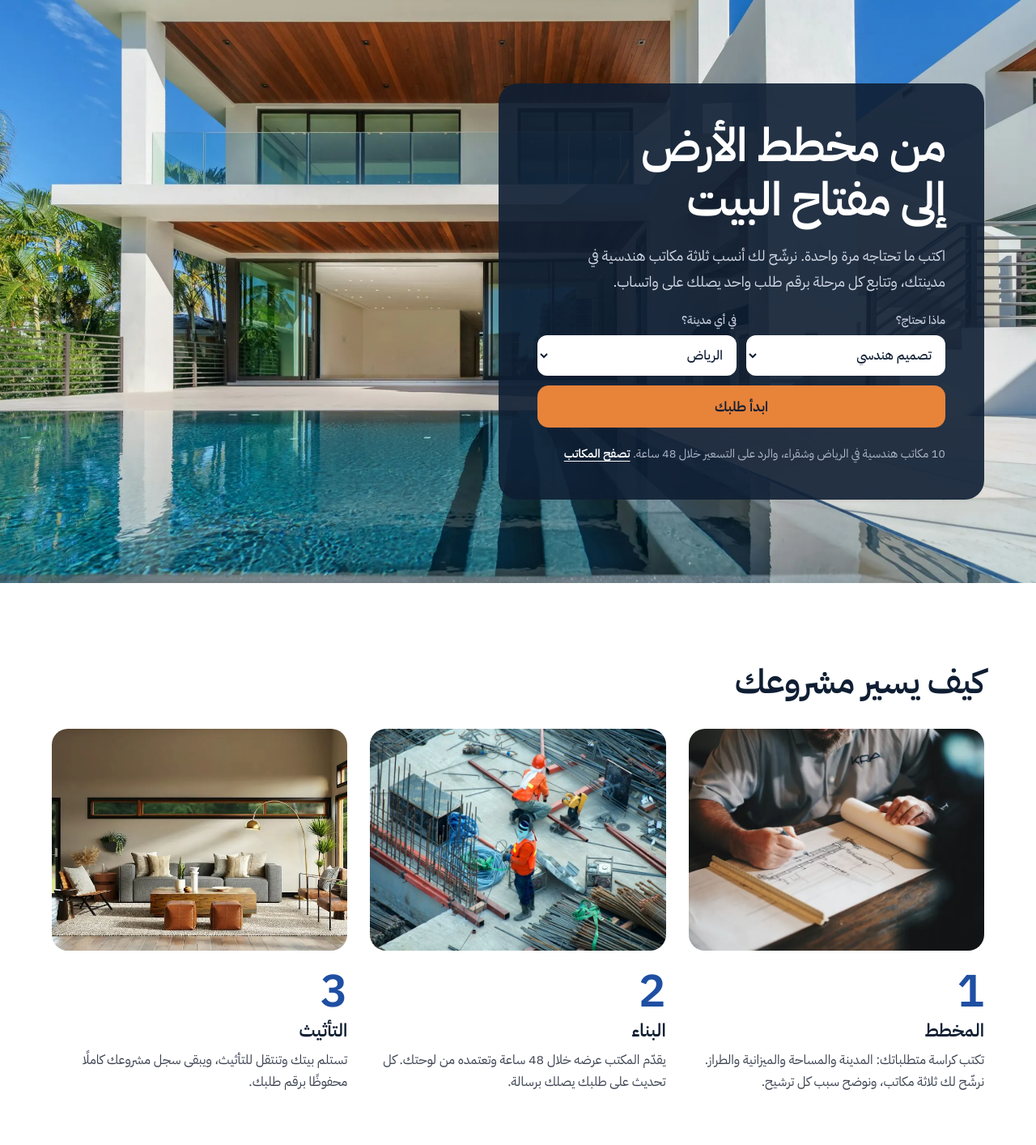
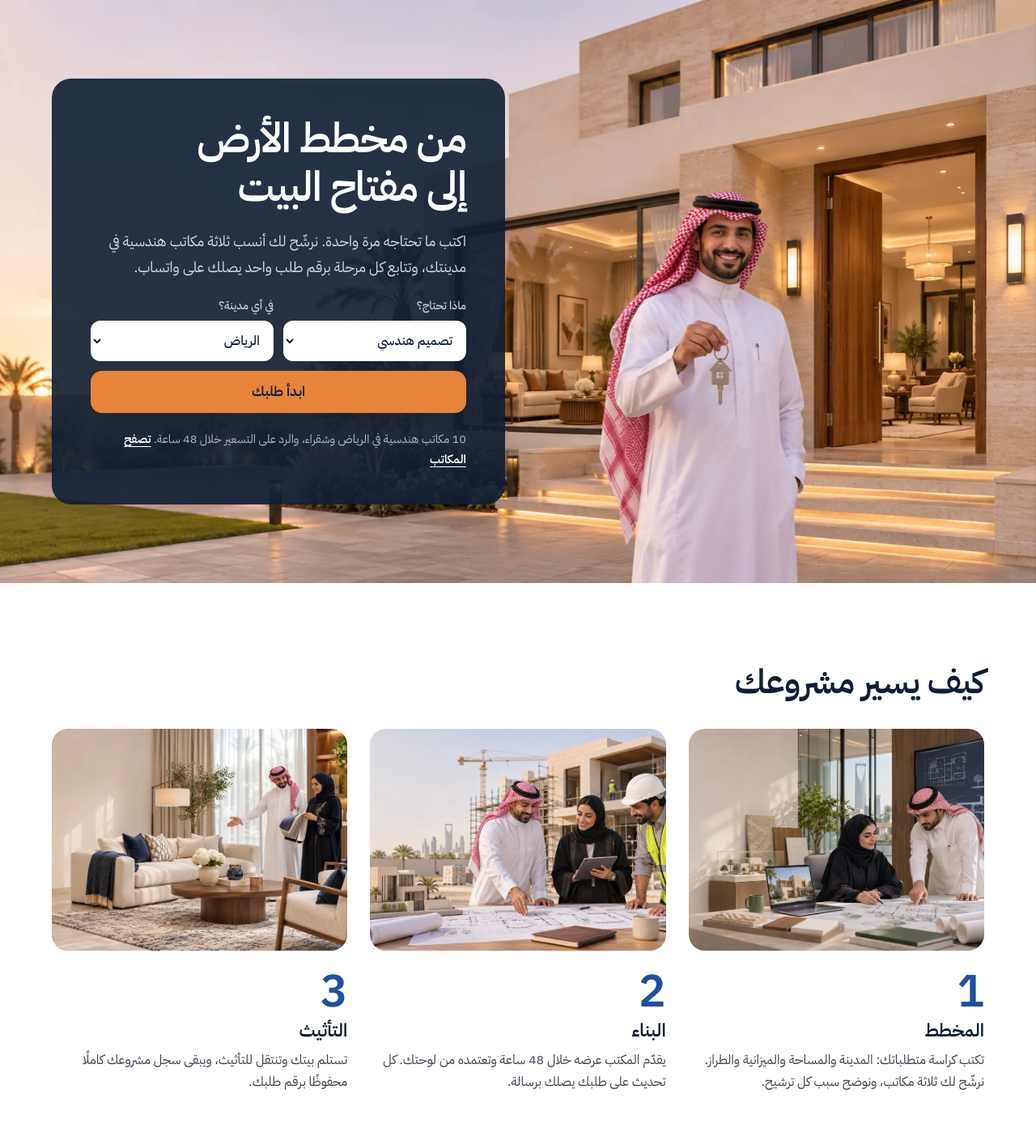
Before and after one commit to trkyalsman11-hub/-, a Flask app: page / in a window 1280 px wide. Shown: the part 73-1487 px from the top of the page at 81% size. Run offline with Flask 3, Linux system fonts and the light colour scheme; data comes from the database, SQL or seed files in the repository; data that the repository does not hold is empty; some libraries are stand-ins or nearby versions; some web fonts are replaced.

Commit message:
استخدام صور صاحب المنصة في الرئيسية
- الواجهة: مالك يحمل مفتاح بيته أمام فيلته، واللوحة تنتقل لليسار حتى لا تغطيه
- المراحل الثلاث بصور سعودية: المكتب الهندسي، موقع البناء، اختيار أثاث المجلس
- حذف صور Unsplash المستبدلة وتحديث CREDITS.md

Co-Authored-By: Claude Opus 5.5 <noreply@anthropic.com>
Claude-Session: https://claude.ai/code/session_015erTVDzU7di3Ld9683dzu9

```diff
--- a/static/style.css
+++ b/static/style.css
@@ -379,11 +379,11 @@ h2.big{font-size:clamp(1.6rem,3.2vw,2.1rem);margin-top:4px}
 
 /* الواجهة */
 .h-hero{position:relative;isolation:isolate;background:var(--ink);color:#fff;overflow:hidden}
-.h-hero-img{display:block;aspect-ratio:3/2}
-.h-hero-img img{display:block;width:100%;height:100%;object-fit:cover;object-position:35% 60%}
+.h-hero-img{display:block;aspect-ratio:16/9}
+.h-hero-img img{display:block;width:100%;height:100%;object-fit:cover;object-position:70% 40%}
 .h-hero-in{padding-block:28px 40px}
 .h-panel{display:flex;flex-direction:column;gap:20px}
-.h-panel h1{font:700 clamp(2.3rem,4.6vw,3.6rem)/1.15 var(--f-display);letter-spacing:-1px;margin:0}
+.h-panel h1{font:700 clamp(2.3rem,4.2vw,3.2rem)/1.18 var(--f-display);letter-spacing:-1px;margin:0}
 .h-lead{font-size:clamp(1.05rem,1.4vw,1.2rem);line-height:1.8;color:#D3DAE6;max-width:44ch}
 .h-form{display:grid;grid-template-columns:1fr 1fr;gap:12px}
 .h-form label{color:#C6CEDC;font-size:14px}
@@ -396,7 +396,7 @@ h2.big{font-size:clamp(1.6rem,3.2vw,2.1rem);margin-top:4px}
   .h-hero{min-height:min(90vh,860px);display:flex;align-items:center}
   .h-hero-img{position:absolute;inset:0;z-index:-1;aspect-ratio:auto}
   .h-hero-in{width:100%;padding-block:64px}
-  .h-panel{max-width:600px;padding:44px 48px;border-radius:24px;background:rgba(15,30,51,.9)}
+  .h-panel{max-width:560px;margin-inline-start:auto;padding:44px 48px;border-radius:24px;background:rgba(15,30,51,.9)}
 }
 @media (max-width:480px){.h-form{grid-template-columns:1fr}}
 /* الحركة الوحيدة: ظهور الواجهة عند التحميل */
--- a/templates/index.html
+++ b/templates/index.html
@@ -9,15 +9,15 @@
   "areaServed": ["الرياض", "شقراء"],
   "address": {"@type": "PostalAddress", "addressLocality": "الرياض", "addressCountry": "SA"}
 }|tojson }}</script>
-<link rel="preload" as="image" type="image/webp" href="{{ url_for('static', filename='img/hero-villa.webp') }}" imagesrcset="{{ url_for('static', filename='img/hero-villa-m.webp') }} 1000w, {{ url_for('static', filename='img/hero-villa.webp') }} 2200w" imagesizes="100vw">{% endblock %}
+<link rel="preload" as="image" type="image/webp" href="{{ url_for('static', filename='img/hero-owner.webp') }}" imagesrcset="{{ url_for('static', filename='img/hero-owner-m.webp') }} 960w, {{ url_for('static', filename='img/hero-owner.webp') }} 1672w" imagesizes="100vw">{% endblock %}
 {% block main %}
 
 {# ───── الواجهة: صورة كاملة العرض، والعنوان ونموذج البدء فوقها ───── #}
 <section class="h-hero" aria-labelledby="hero-h">
   <picture class="h-hero-img">
-    <img src="{{ url_for('static', filename='img/hero-villa.webp') }}"
-         srcset="{{ url_for('static', filename='img/hero-villa-m.webp') }} 1000w, {{ url_for('static', filename='img/hero-villa.webp') }} 2200w"
-         sizes="100vw" width="2200" height="1467" alt="فيلا حديثة بيضاء بواجهة زجاجية ومسبح" fetchpriority="high">
+    <img src="{{ url_for('static', filename='img/hero-owner.webp') }}"
+         srcset="{{ url_for('static', filename='img/hero-owner-m.webp') }} 960w, {{ url_for('static', filename='img/hero-owner.webp') }} 1672w"
+         sizes="100vw" width="1672" height="941" alt="مالك سعودي يحمل مفتاح بيته الجديد أمام فيلا حديثة وقت الغروب" fetchpriority="high">
   </picture>
   <div class="wrap h-hero-in">
     <div class="h-panel">
@@ -38,19 +38,19 @@
   <h2 id="journey-h" class="h-title">كيف يسير مشروعك</h2>
   <ol class="h-steps">
     <li>
-      <img src="{{ url_for('static', filename='img/step-plan.webp') }}" width="1000" height="563" loading="lazy" decoding="async" alt="مهندس يرسم مخططًا معماريًا على طاولة">
+      <img src="{{ url_for('static', filename='img/step-office.webp') }}" width="1100" height="619" loading="lazy" decoding="async" style="object-position:72% 50%" alt="مالكة ومهندس يراجعان مخطط الفيلا في مكتب هندسي يطل على الرياض">
       <span class="h-step-n" aria-hidden="true">1</span>
       <h3>المخطط</h3>
       <p>تكتب كراسة متطلباتك: المدينة والمساحة والميزانية والطراز. نرشّح لك ثلاثة مكاتب، ونوضح سبب كل ترشيح.</p>
     </li>
     <li>
-      <img src="{{ url_for('static', filename='img/step-build.webp') }}" width="1000" height="662" loading="lazy" decoding="async" alt="عمال بخوذ وسترات برتقالية في موقع بناء بين حديد التسليح">
+      <img src="{{ url_for('static', filename='img/step-site.webp') }}" width="1100" height="619" loading="lazy" decoding="async" style="object-position:62% 50%" alt="المالك والمالكة مع مهندس الموقع يراجعون المخطط أمام البيت تحت الإنشاء">
       <span class="h-step-n" aria-hidden="true">2</span>
       <h3>البناء</h3>
       <p>يقدّم المكتب عرضه خلال 48 ساعة وتعتمده من لوحتك. كل تحديث على طلبك يصلك برسالة.</p>
     </li>
     <li>
-      <img src="{{ url_for('static', filename='img/step-furnish.webp') }}" width="1000" height="527" loading="lazy" decoding="async" alt="مجلس حديث مؤثث بكنب رمادي وإضاءة دافئة">
+      <img src="{{ url_for('static', filename='img/step-majlis.webp') }}" width="1100" height="619" loading="lazy" decoding="async" style="object-position:84% 50%" alt="زوجان يختاران أثاث مجلس بيتهما الجديد">
       <span class="h-step-n" aria-hidden="true">3</span>
       <h3>التأثيث</h3>
       <p>تستلم بيتك وتنتقل للتأثيث، ويبقى سجل مشروعك كاملًا محفوظًا برقم طلبك.</p>
```
Also changed, not shown: LEARNINGS.md (+7 -0 lines), static/img/CREDITS.md (+6 -8 lines), static/img/hero-owner-m.webp (added), static/img/hero-owner.webp (added), static/img/hero-villa-m.webp (deleted), static/img/hero-villa.webp (deleted), static/img/step-build.webp (deleted), static/img/step-furnish.webp (deleted), static/img/step-majlis.webp (added), static/img/step-office.webp (added), static/img/step-plan.webp (deleted), static/img/step-site.webp (added).
